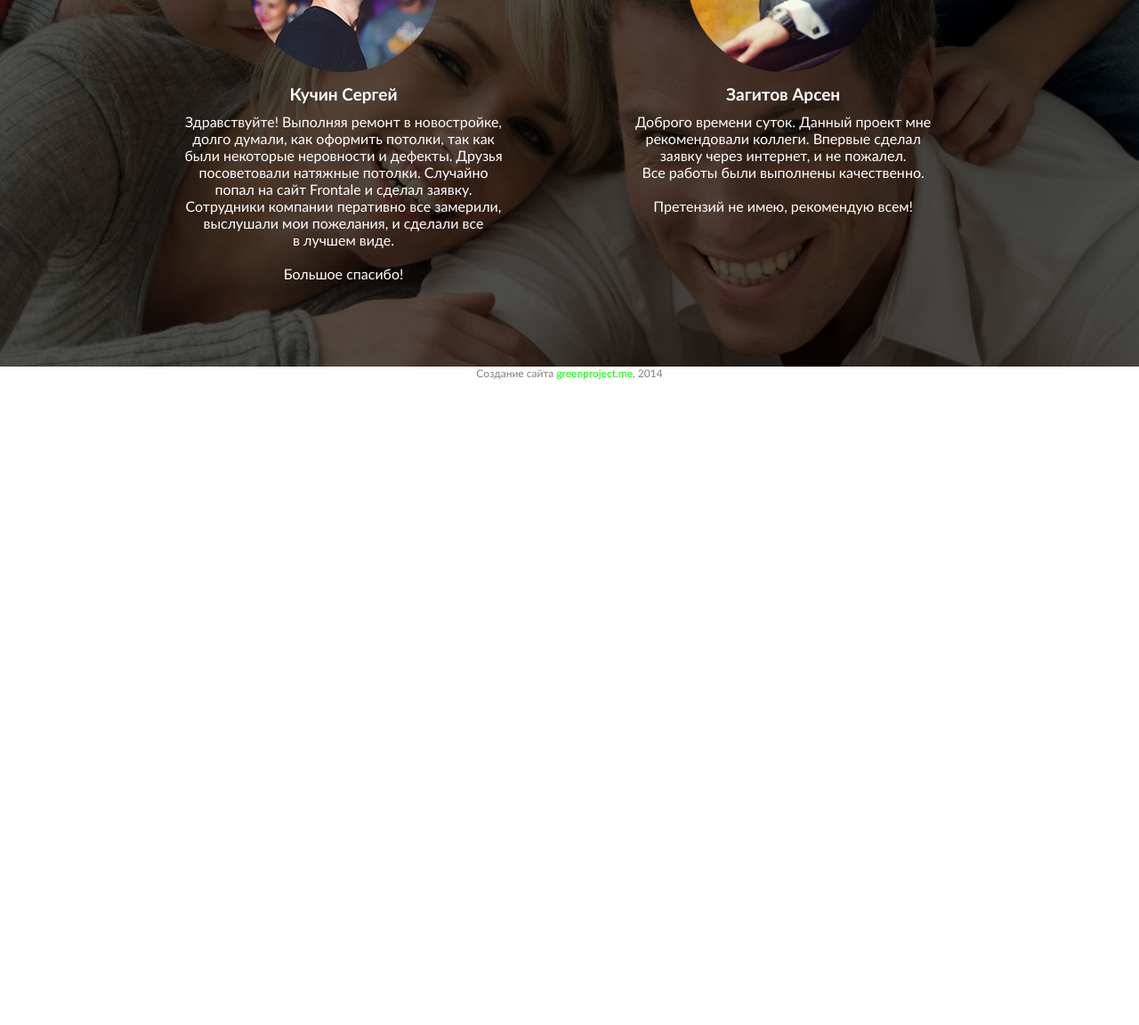
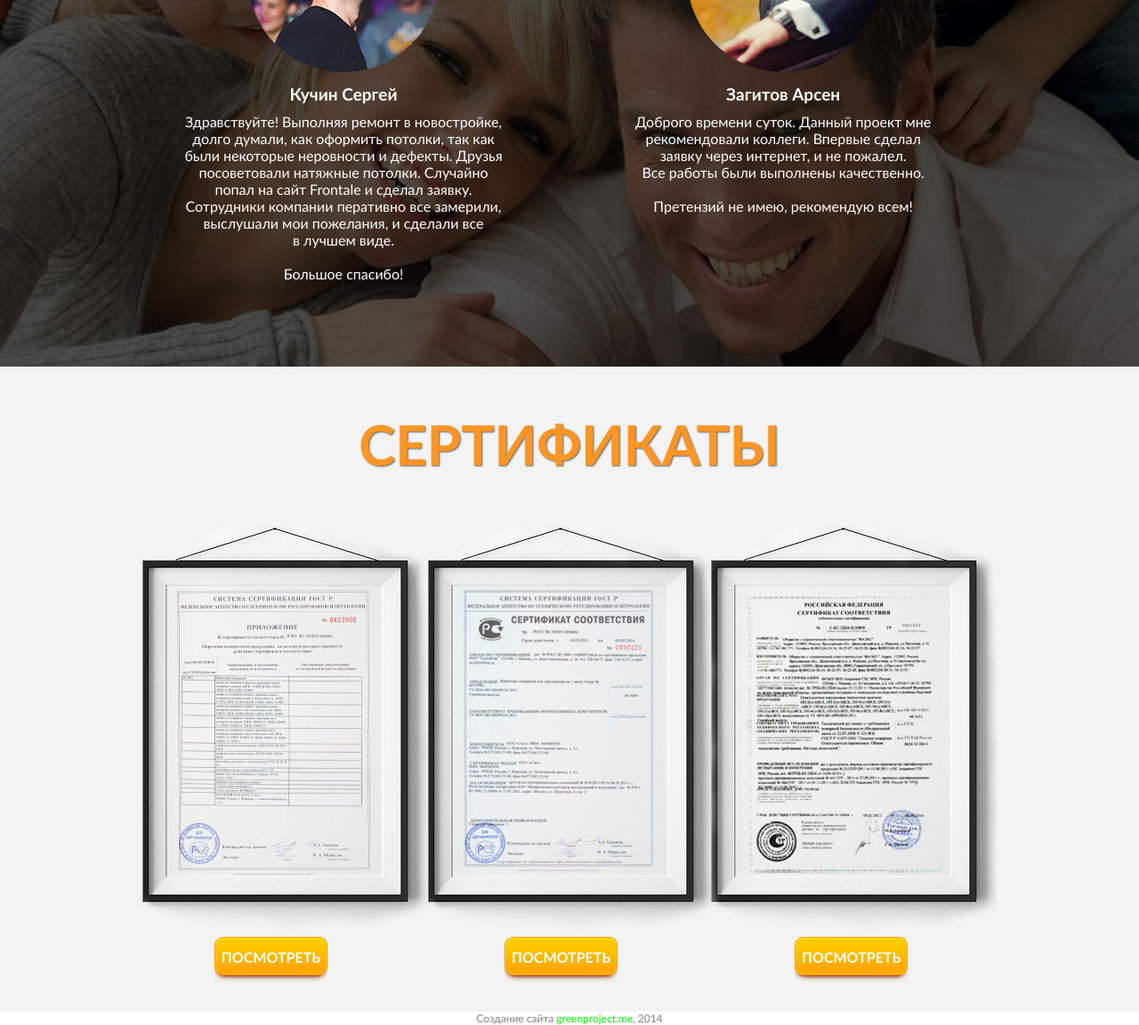
Before and after one commit to Yoozheg/potolki, a plain HTML site: page index.html in a window 1280 px wide. Shown: the part 2717-3869 px from the top of the page at 89% size. Before the commit the page ends 3144 px from the top, so only its background shows below. Drawn offline with Linux system fonts and the light colour scheme.

Commit message:
close sertificats

```diff
--- a/index.html
+++ b/index.html
@@ -87,6 +87,11 @@
 
 <section id='sertificats'>
 <main>
+<h2>Сертификаты</h2>
+<div>&nbsp;</div>
+<button>Посмотреть</button>
+<button>Посмотреть</button>
+<button>Посмотреть</button>
 </main>
 </section>
 
--- a/style.css
+++ b/style.css
@@ -62,7 +62,10 @@ margin-left: -108px;}
 #about div h3{font-size:19px;text-align:center;padding:10px 0}
 #about div p{text-align:center;font:16px "Trebuchet MS";}
 
-#sertificats{}
+#sertificats{background-color:#f3f3f3}
+#sertificats div{background:url(img/certs.jpg) no-repeat top center;height:480px}
+#sertificats h2{text-align:center;color:#ff9524;font:bold 62px "Trebuchet MS";text-transform:uppercase;text-shadow:1px 1px 2px rgba(0, 0, 0, .6);padding:50px 0;}
+#sertificats button{cursor:pointer;background:url(img/price_knopka.png) no-repeat top center;text-align:center;font:bold 16px "Trebuchet MS";vertical-align:center;text-transform:uppercase;color:white;border:none;width:127px;line-height:45px;padding-bottom:9px;margin:-80px 95px 30px 100px;}
 
 #formn_down{}
 
```
Also changed, not shown: img/certs.jpg (added), img/ss_ss_sk.jpg (added).
